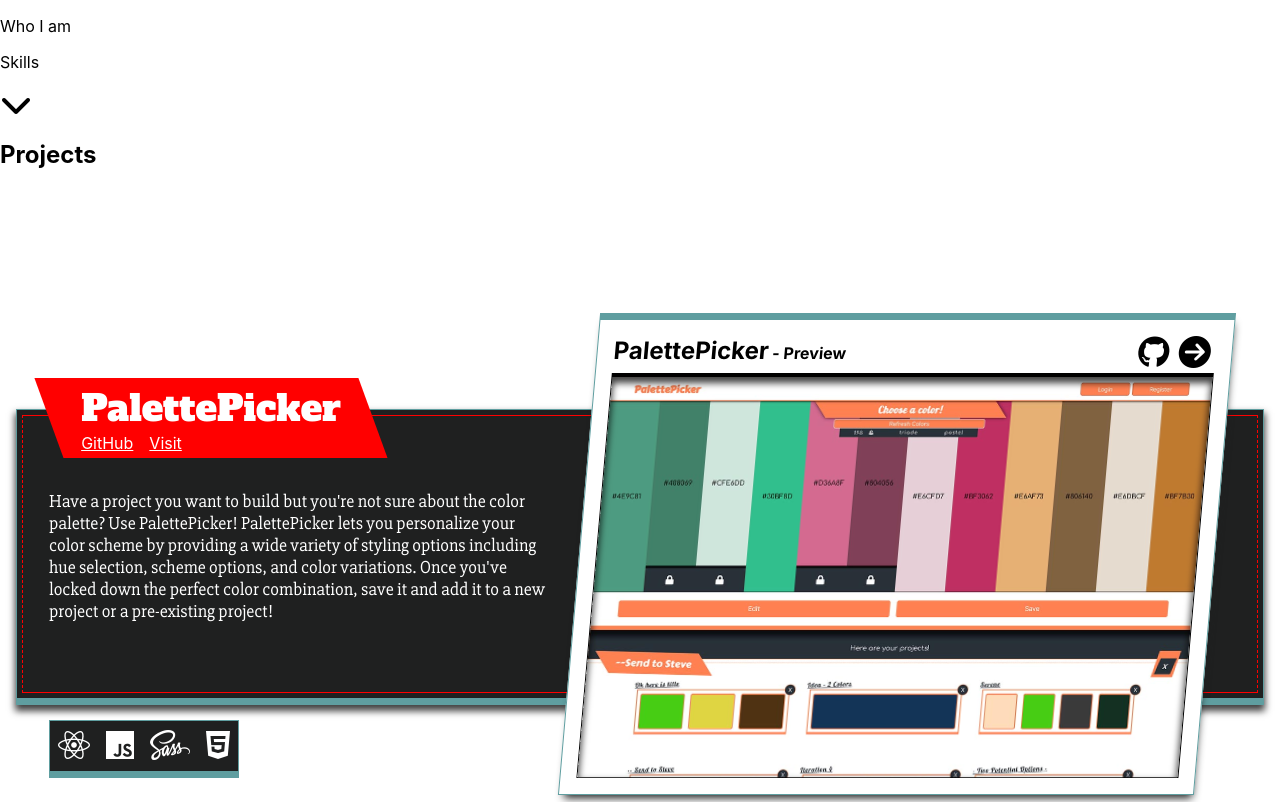
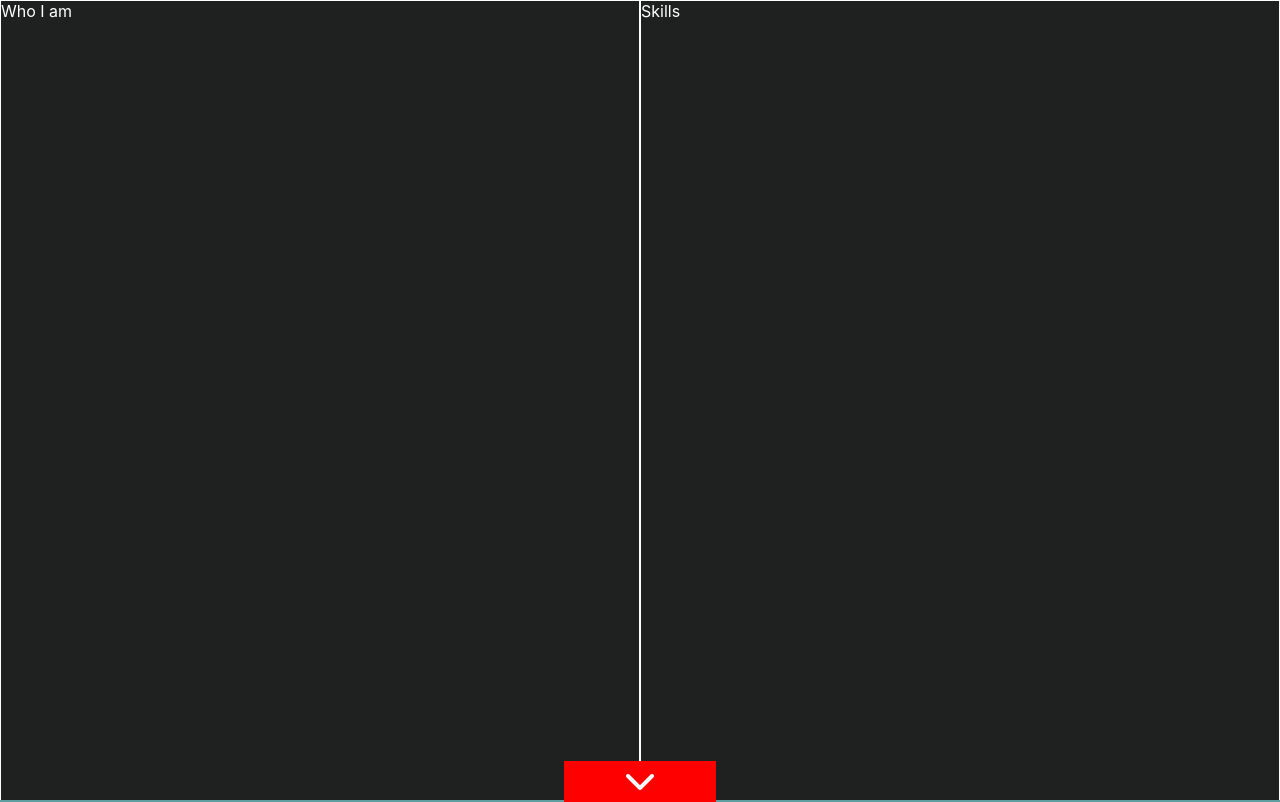
Before and after one commit to KevinKra/Personal_Website, a React (Create React App) app: page / in a window 1280 px wide. Shown: the top 802 px of the page. Built offline with nearby package versions, Linux system fonts and the light colour scheme.

Commit message:
Apply base styles for support sections

```diff
--- a/src/App.scss
+++ b/src/App.scss
@@ -1,3 +1,60 @@
+@import "./styles/variables";
+
 .App {
   height: 150vh;
 }
+
+.AboutMe {
+  display: flex;
+  background-color: $background-dark;
+  color: white;
+  height: 100vh;
+  .bio {
+    border: 1px solid white;
+    border-bottom: none;
+    flex: 1;
+  }
+  .skills {
+    border: 1px solid white;
+    border-bottom: none;
+    flex: 1;
+  }
+  p {
+    margin: 0;
+  }
+}
+
+.Projects {
+  padding-bottom: 8rem;
+}
+
+.section-title-container {
+  display: flex;
+  flex-direction: column;
+  align-items: center;
+  text-align: center;
+  border: 1px solid $accent-blue;
+  height: 0;
+  .section-title-details {
+    transform: translateY(-5vh);
+    padding: 1rem;
+    background-color: $accent-red;
+    padding: 0.2rem 1.5rem;
+  }
+  .page-section-title {
+    font-family: $display-font;
+    font-size: 24px;
+    font-weight: 100;
+    padding: 0.6rem 0;
+    margin: 0;
+    color: white;
+  }
+  i {
+    color: white;
+  }
+}
+
+.PageFooter {
+  height: 70vh;
+  background-color: $background-dark;
+}
--- a/src/components/Project/Project.scss
+++ b/src/components/Project/Project.scss
@@ -1,11 +1,4 @@
-$accent-red: red;
-$accent-blue: cadetblue;
-$background-dark: rgb(31, 32, 32);
-$background-light: white;
-$font-light: white;
-$font-dark: black;
-$shadow-primary: 0px 5px 7px 1px rgba(0, 0, 0, 0.75);
-$display-font: "Alfa Slab One", cursive;
+@import "../../styles/_variables";
 
 .Project {
   position: relative;
--- a/src/styles/_variables.scss
+++ b/src/styles/_variables.scss
@@ -0,0 +1,8 @@
+$accent-red: red;
+$accent-blue: cadetblue;
+$background-dark: rgb(31, 32, 32);
+$background-light: white;
+$font-light: white;
+$font-dark: black;
+$shadow-primary: 0px 5px 7px 1px rgba(0, 0, 0, 0.75);
+$display-font: "Alfa Slab One", cursive;
```
